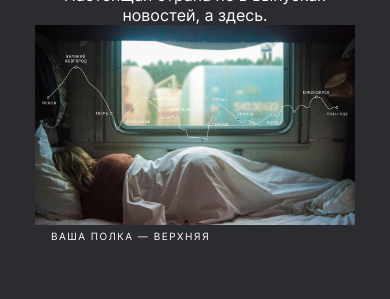
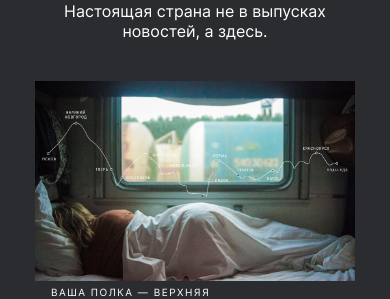
Before and after one commit to VladislavShutsko/russian-travel, a website: page index.html in a window 390 px wide. Shown: the part 209-508 px from the top of the page. Drawn offline with Linux system fonts and the light colour scheme.

Commit message:
Recommit

```diff
--- a/blocks/lead/__subtitle/lead__subtitle.css
+++ b/blocks/lead/__subtitle/lead__subtitle.css
@@ -8,6 +8,13 @@
     color: #FFFFFF;
     text-align: center;
     margin: 0;
+    margin-bottom: 64px;
+}
+
+@media screen and (max-width: 1120px) {
+    .lead__subtitle {
+        margin-bottom: 56px;
+    }
 }
 
 @media screen and (max-width: 540px) {
@@ -15,5 +22,6 @@
         max-width: 288px;
         font-size: 16px;
         line-height: 20px;
+        margin-bottom: 40px;
     }
 }
--- a/blocks/lead/__title/lead__title.css
+++ b/blocks/lead/__title/lead__title.css
@@ -9,6 +9,7 @@
     color: #FFFFFF;
     text-align: center;
     margin: 0;
+    margin-bottom: 32px;
 }
 
 @media screen and (max-width: 960px) {
@@ -23,5 +24,6 @@
         font-size: 35px;
         font-weight: 900;
         line-height: 44px;
+        margin-bottom: 16px;
     }
 }
```
